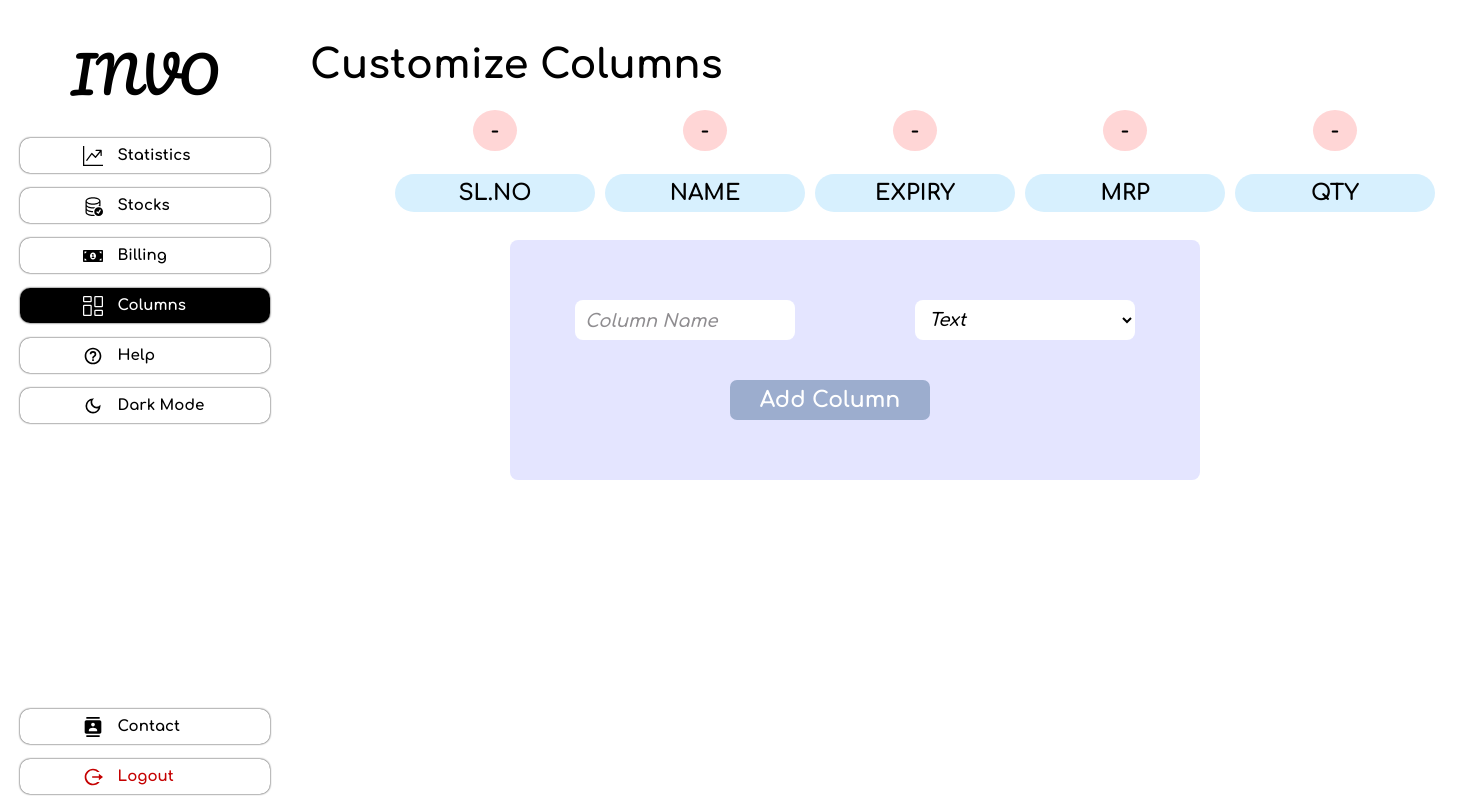
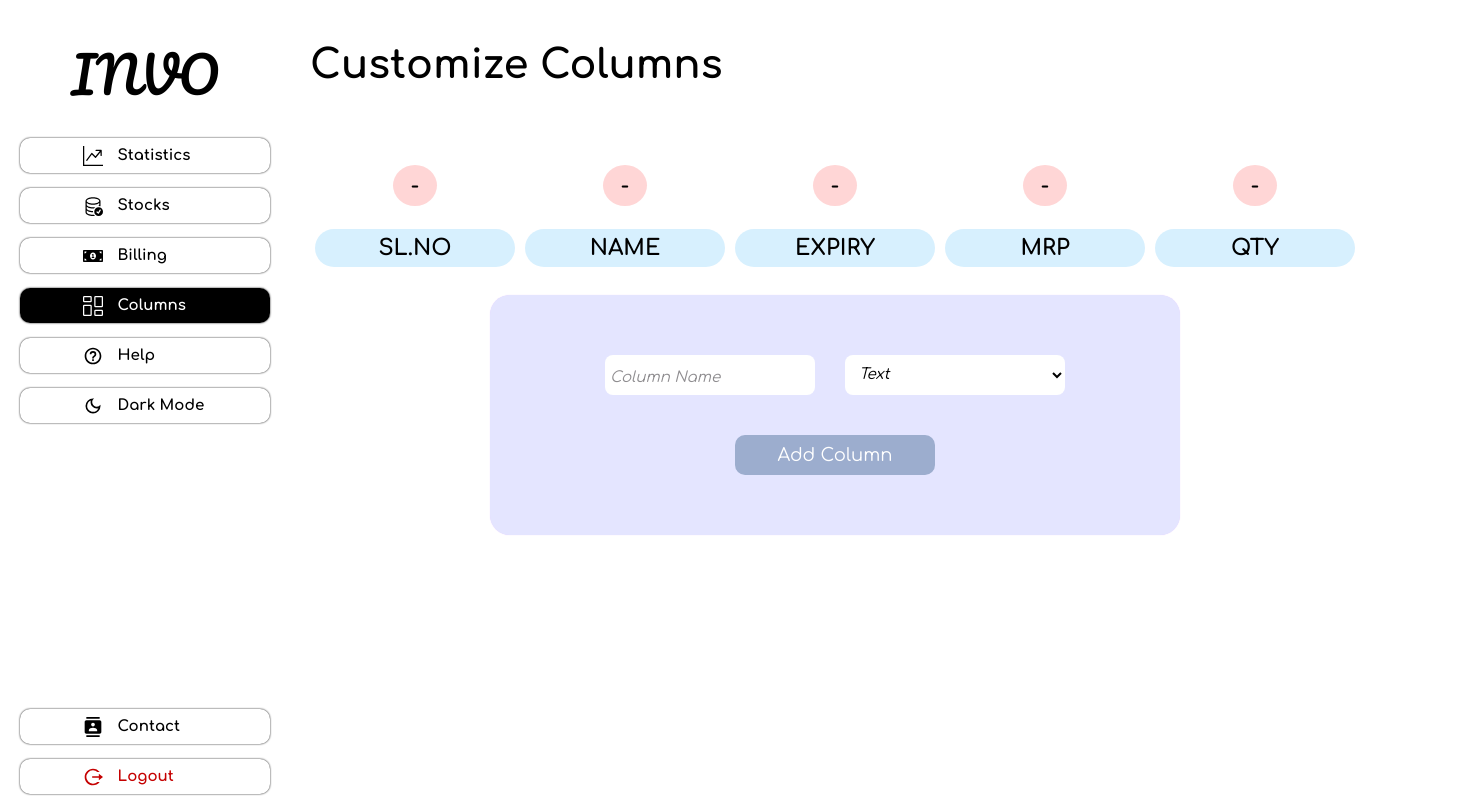
Before and after one commit to nikhitkumar00/Inventify, a React (Vite) app: page /column in a window 1280 px wide. Shown: the top 800 px of the page, 1460 px wide, since content can reach past the window. Built offline with nearby package versions, Linux system fonts and the light colour scheme.

Commit message:
add toast for add column,minor style fix in column

```diff
--- a/src/Components/Column/Column.css
+++ b/src/Components/Column/Column.css
@@ -6,8 +6,11 @@
   background-color: var(--mayo);
 }
 .child_wrap_Column {
+  height: 60%;
   display: flex;
   flex-direction: column;
+  justify-content: center;
+  align-items: center;
   gap: 50px;
 }
 .h2_Column {
@@ -20,7 +23,6 @@
 }
 .header_Column {
   display: flex;
-  margin-left: 80px;
 }
 .head1_Column {
   display: flex;
@@ -63,13 +65,20 @@
   display: flex;
   flex-direction: column;
   justify-content: space-evenly;
-  border-radius: 8px;
+  align-items: center;
+  border-radius: 20px;
   width: 650px;
   height: 200px;
   background-color: var(--lavender);
   padding: 20px 20px;
-  margin-left: 200px;
+  box-shadow: 0px 0px 1px rgb(227, 203, 255);
 }
+
+.table_Column:hover {
+  transform: scale(1.01);
+  transition: all 1 ease-in-out;
+}
+
 .container_Column{
   display: flex;
   justify-content: space-around;
@@ -81,18 +90,20 @@
   border: none;
   width: 200px;
   height: 40px;
-  padding: 7px 7px;
-  border-radius: 7px;
-  font-weight: 700;
+  padding: 7px;
+  border-radius: 10px;
   font-family: "Comfortaa", cursive;
-  font-size: 22px;
-  margin-left: 200px;
+  font-size: 18px;
   cursor: pointer;
 }
+
+.btn_Column:hover {
+  box-shadow: 0px 0px 2px black;
+}
+
 .newColumn{
   width: 210px;
   height: 40px;
-  padding-left: 10px;
   border: none;
   border-radius: 8px;
   font-size: 20px;
@@ -105,8 +116,8 @@
   color: var(--place);
   font-style: italic;
   font-family: "Comfortaa", cursive;
-  font-weight: 600;
-  font-size: 18px;
+  font-size: 15px;
+  padding-left: 5px;
 }
 .type_Column{
   border: none;
@@ -114,18 +125,15 @@
   height: 40px;
   border-radius: 8px;
   outline: none;
-  font-size: 18px;
-  padding-left: 10px;
+  font-size: 15px;
   font-style: italic;
   font-family: "Comfortaa", cursive;
-  font-weight: 600;
 
 }
 .opt_Column{
   background-color: var(--mayo);
   font-style: italic;
   font-family: "Comfortaa", cursive;
-  font-weight: 600;
   font-size: 16px;
   color: var(--tar);
 }
@@ -134,7 +142,6 @@
   background-color: #969191;
   font-style: italic;
   font-family: "Comfortaa", cursive;
-  font-weight: 600;
   font-size: 12px;
 }
 
--- a/src/Components/Column/Column.jsx
+++ b/src/Components/Column/Column.jsx
@@ -1,3 +1,4 @@
+import { toast } from "react-toastify";
 import "./Column.css";
 import { useState } from "react";
 
@@ -15,8 +16,10 @@ const Columns = () => {
       .then((data) => {
         console.log(data);
       })
+      .then(toast.success("Column added successfully"))
       .catch((error) => {
         console.log(error);
+        toast.error("Error occured");
       });
   };
 
--- a/src/Components/Statistics/Statistics.css
+++ b/src/Components/Statistics/Statistics.css
@@ -121,6 +121,7 @@
 .th_statistics{
     padding: 10px;
     border-bottom: 1px dotted black;
+    text-align: left;
 }
 
 .flex_statistics1 {
```
